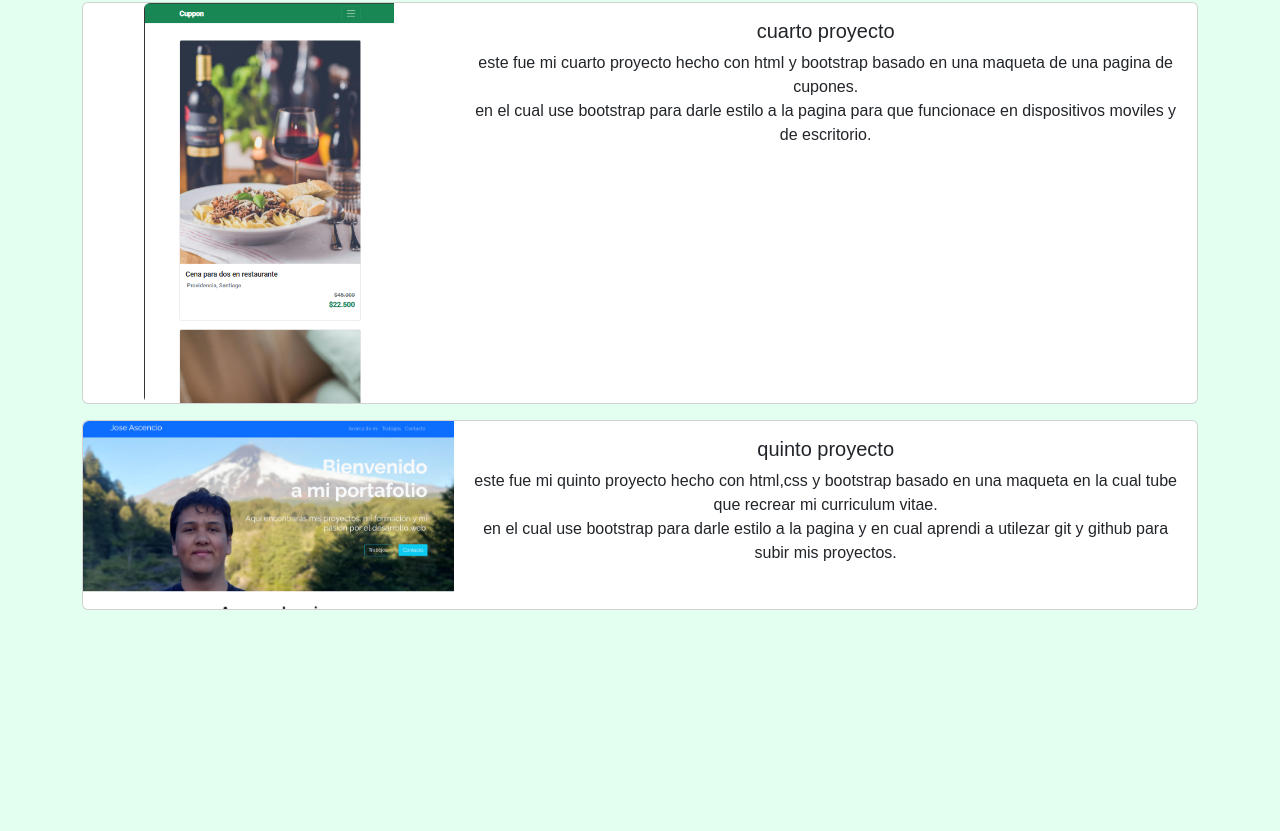
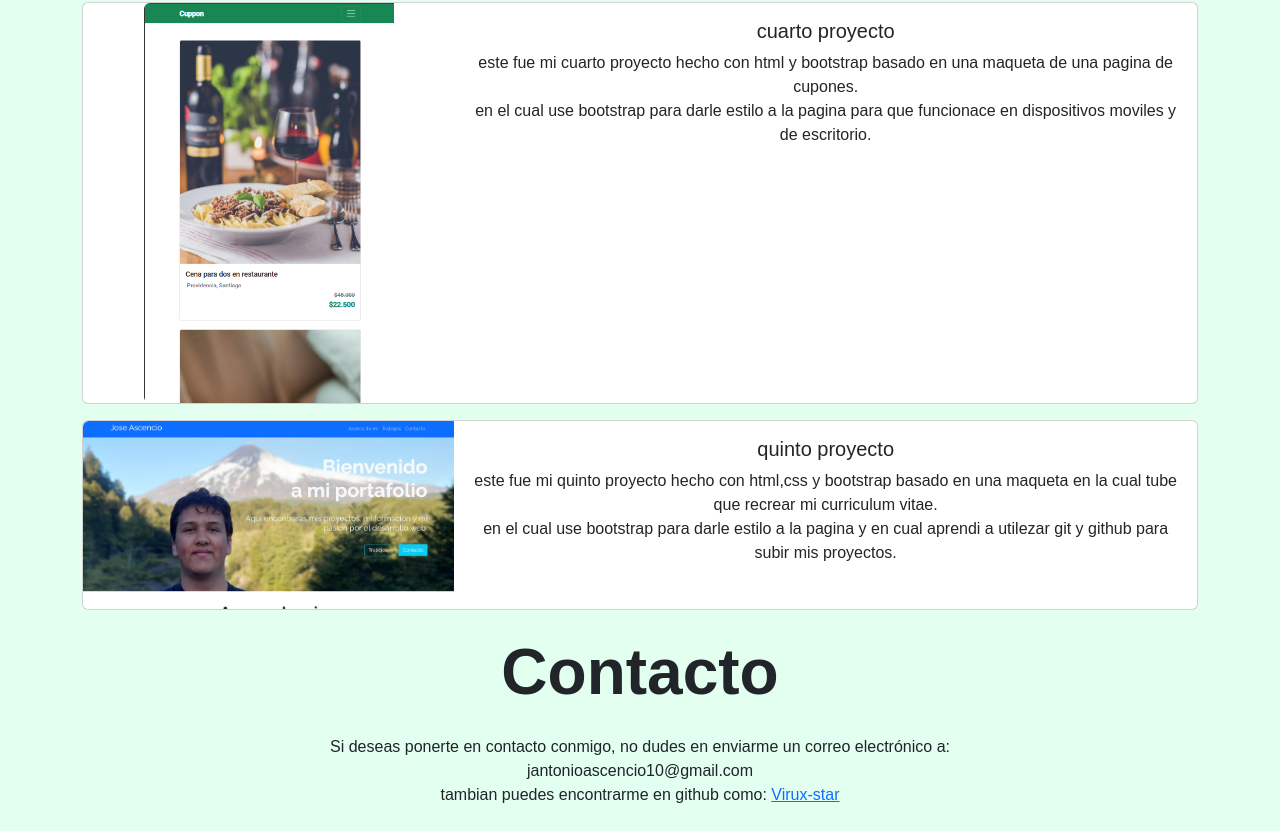
Before and after one commit to Virux-star/curriculum-vitae, a plain HTML site: page index.html in a window 1280 px wide. Shown: the part 1912-2743 px from the top of the page. Before the commit the page ends 2538 px from the top, so only its background shows below. Drawn offline with nearby package versions, Linux system fonts and the light colour scheme.

Commit message:
hice un contactame

```diff
--- a/index.html
+++ b/index.html
@@ -168,5 +168,15 @@
 </div>
 </section>
 
+<section class="container text-center mt-4 mb-4">
+  <h2 class="display-3 fw-bold my-4">Contacto</h2>
+  <p>Si deseas ponerte en contacto conmigo, no dudes en enviarme un correo electrónico a:
+    <br> jantonioascencio10@gmail.com
+    <br> tambian puedes encontrarme en github como: <a href="https://github.com/Virux-star" target="_blank">Virux-star</a>
+  </p>
+
+
+</section>
+
 </body>
 </html>
```
